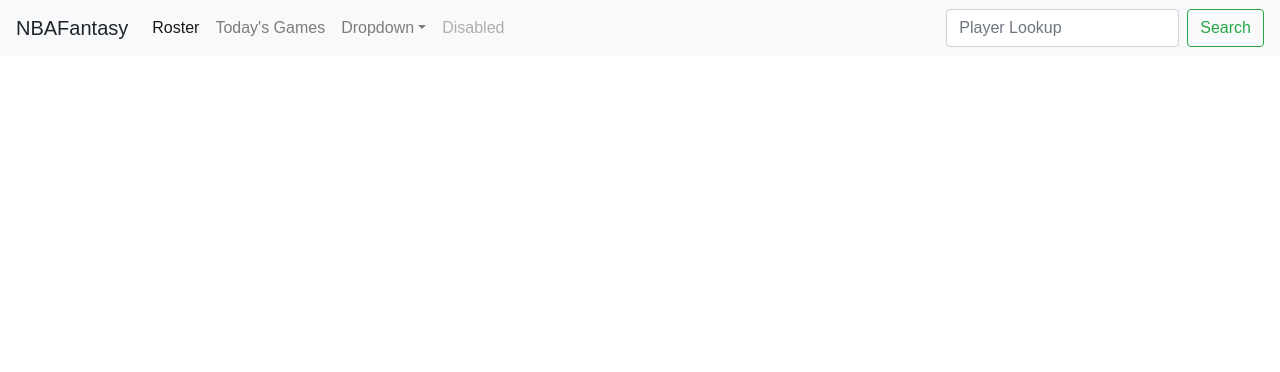
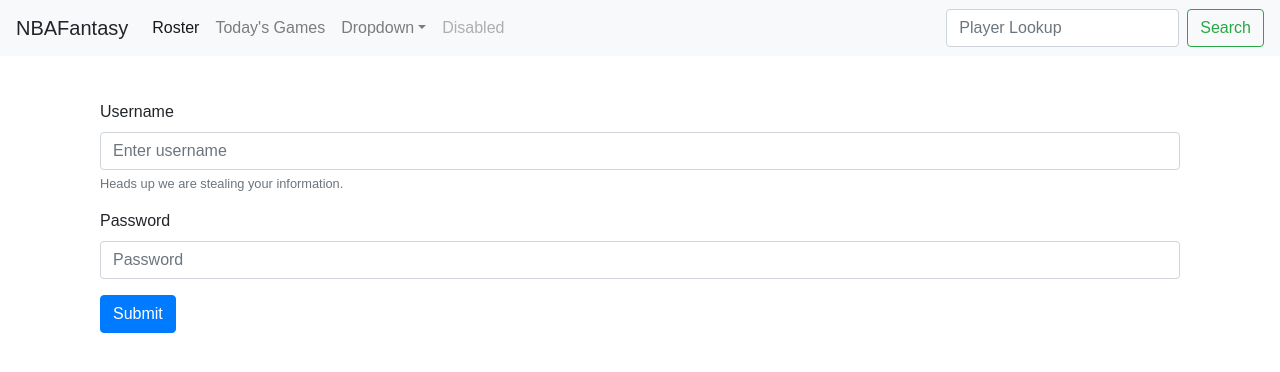
Before and after one commit to rpyoungdale/nba-fantasy-frontend, a React (Create React App) app: page / in a window 1280 px wide. Shown: the top 372 px of the page. Built offline with nearby package versions, Linux system fonts and the light colour scheme; no server answers.

Commit message:
now assigns token to a user when they log in

```diff
--- a/src/App.js
+++ b/src/App.js
@@ -1,6 +1,7 @@
 import React, { Component } from "react";
 import "./App.css";
 import UserHome from "./Containers/UserHome";
+import Login from "./Containers/Login";
 import NavBar from "./Components/NavBar";
 import PlayerProfile from "./Components/PlayerProfile";
 
@@ -11,6 +12,7 @@ class App extends Component {
     super();
 
     this.state = {
+      loggedIn: false,
       allTeams: [],
       playerProfile: false,
       searchedPlayer: {}
@@ -39,13 +41,17 @@ class App extends Component {
     return (
       <div>
         <NavBar displayPlayerInfo={this.displayPlayerInfo} />
-        {this.state.playerProfile ? (
-          <PlayerProfile
-            searchedPlayer={this.state.searchedPlayer}
-            allTeams={this.state.allTeams}
-          />
+        {this.state.loggedIn ? (
+          this.state.playerProfile ? (
+            <PlayerProfile
+              searchedPlayer={this.state.searchedPlayer}
+              allTeams={this.state.allTeams}
+            />
+          ) : (
+            <UserHome allTeams={this.state.allTeams} />
+          )
         ) : (
-          <UserHome allTeams={this.state.allTeams} />
+          <Login />
         )}
       </div>
     );
--- a/src/Components/NavBar.js
+++ b/src/Components/NavBar.js
@@ -61,7 +61,7 @@ class NavBar extends React.Component {
       splitPlayer[1],
       splitPlayer[0]
     );
-
+    // debugger;
     this.props.displayPlayerInfo(foundPlayer);
   };
 
@@ -72,15 +72,26 @@ class NavBar extends React.Component {
     }
     let length = arr.length;
     let midPoint = Math.floor(length / 2);
-
-    if (arr[midPoint].lastName === last && arr[midPoint].firstName === first) {
-      return arr[midPoint];
+    // console.log(arr);
+    if (arr[midPoint].lastName === last) {
+      if (
+        arr[midPoint].lastName === last &&
+        arr[midPoint].firstName === first
+      ) {
+        return arr[midPoint];
+      } else if (arr[midPoint].firstName > first) {
+        let newArr = arr.slice(0, midPoint);
+        return this.binarySearch(newArr, last, first);
+      } else if (arr[midPoint].firstName <= first) {
+        let newArr = arr.slice(midPoint, arr.length);
+        return this.binarySearch(newArr, last, first);
+      }
     } else if (arr[midPoint].lastName > last) {
       let newArr = arr.slice(0, midPoint);
-      return this.binarySearch(newArr, last);
+      return this.binarySearch(newArr, last, first);
     } else if (arr[midPoint].lastName <= last) {
       let newArr = arr.slice(midPoint, arr.length);
-      return this.binarySearch(newArr, last);
+      return this.binarySearch(newArr, last, first);
     } else {
       return arr;
     }
@@ -91,23 +102,6 @@ class NavBar extends React.Component {
       .then(res => res.json())
       .then(json => this.parsePlayers(json));
   }
-
-  // findPlayer = e => {
-  //   // debugger;
-  //   e.preventDefault();
-  //   let parsedPlayer = this.state.player.split(" ");
-  //   // debugger;
-  //   fetch(`${baseURL}/find-player`)
-  //     .then(res => res.json())
-  //     .then(
-  //       json => this.parsePlayers(json)
-  //       // console.log(
-  //       //   json.league.standard.find(person => {
-  //       //     return person.firstName.includes(parsedPlayer[0]);
-  //       //   })
-  //       // )
-  //     );
-  // };
 
   render() {
     console.log(this.state);
--- a/src/Components/PlayerProfile.js
+++ b/src/Components/PlayerProfile.js
@@ -43,8 +43,7 @@ class PlayerProfile extends React.Component {
         <div className="card-body">
           <h5 className="card-title">{this.state.team}</h5>
           <p className="card-text">
-            With supporting text below as a natural lead-in to additional
-            content.
+            Weight: {this.state.player.weightPounds} lbs
           </p>
           <a className="btn btn-primary">Go somewhere</a>
         </div>
--- /dev/null
+++ b/src/Containers/Login.js
@@ -0,0 +1,75 @@
+import React from "react";
+
+const baseURL = "http://localhost:3000";
+
+class Login extends React.Component {
+  constructor() {
+    super();
+
+    this.state = {
+      firstName: "",
+      lastName: "",
+      username: "",
+      password: ""
+    };
+  }
+
+  loginExistingUser = e => {
+    e.preventDefault();
+    // debugger;
+    fetch(`${baseURL}/login`, {
+      method: "POST",
+      body: JSON.stringify({
+        username: this.state.username,
+        password: this.state.password
+      }),
+      headers: {
+        "Content-Type": "application/json",
+        Accept: "application/json"
+      }
+    })
+      .then(res => res.json())
+      .then(json => {
+        if (json.token) {
+          localStorage.setItem("token", json.token);
+        }
+      });
+  };
+
+  render() {
+    return (
+      <form style={{ margin: 100 }} onSubmit={this.loginExistingUser}>
+        <div className="form-group">
+          <label>Username</label>
+          <input
+            type="username"
+            className="form-control"
+            id="exampleInputEmail1"
+            aria-describedby="emailHelp"
+            placeholder="Enter username"
+            onChange={e => this.setState({ username: e.target.value })}
+          />
+          <small id="emailHelp" className="form-text text-muted">
+            Heads up we are stealing your information.
+          </small>
+        </div>
+        <div className="form-group">
+          <label>Password</label>
+          <input
+            type="password"
+            className="form-control"
+            id="exampleInputPassword1"
+            placeholder="Password"
+            onChange={e => this.setState({ password: e.target.value })}
+          />
+        </div>
+        <div className="form-group form-check" />
+        <button type="submit" className="btn btn-primary">
+          Submit
+        </button>
+      </form>
+    );
+  }
+}
+
+export default Login;
```
